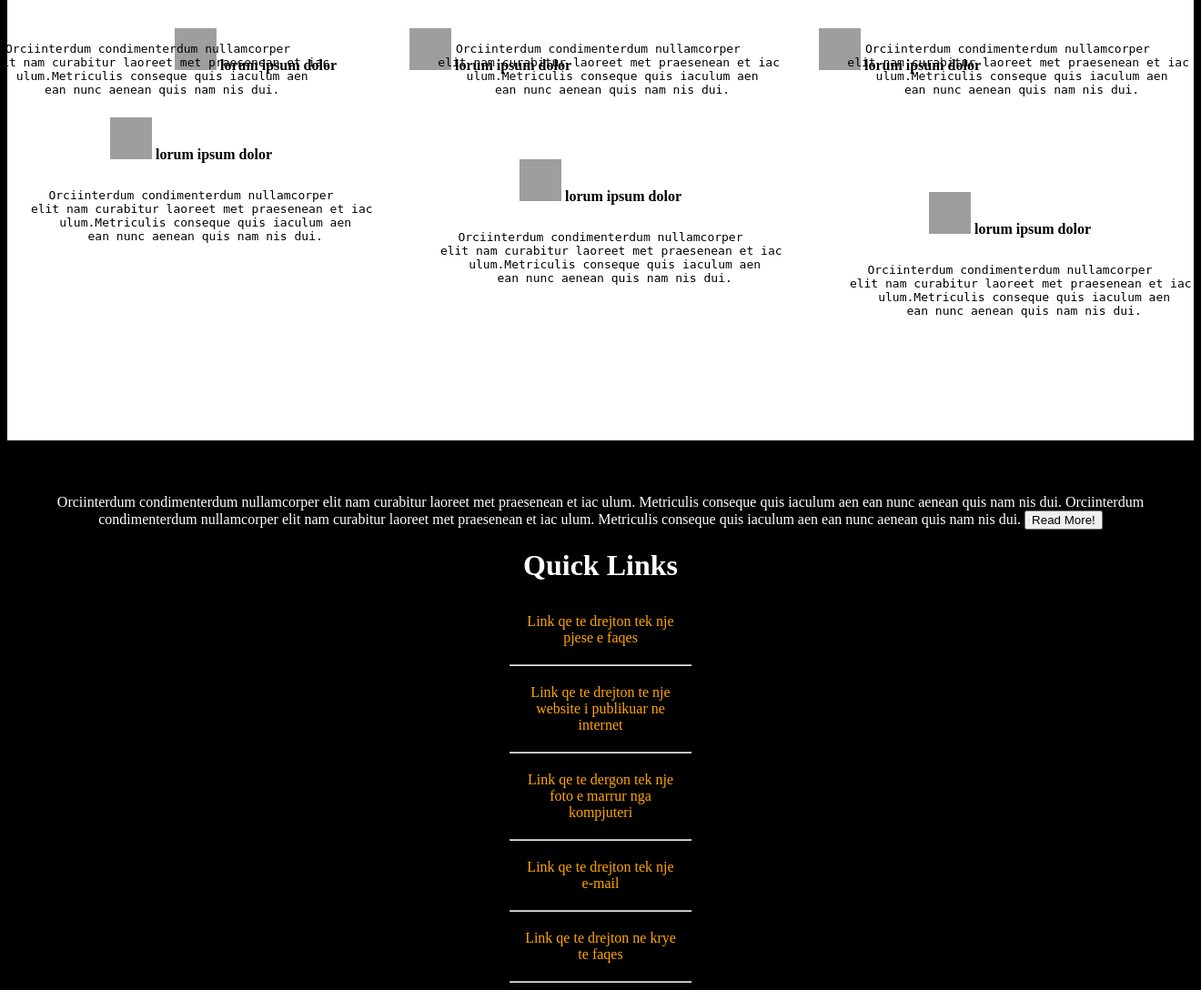
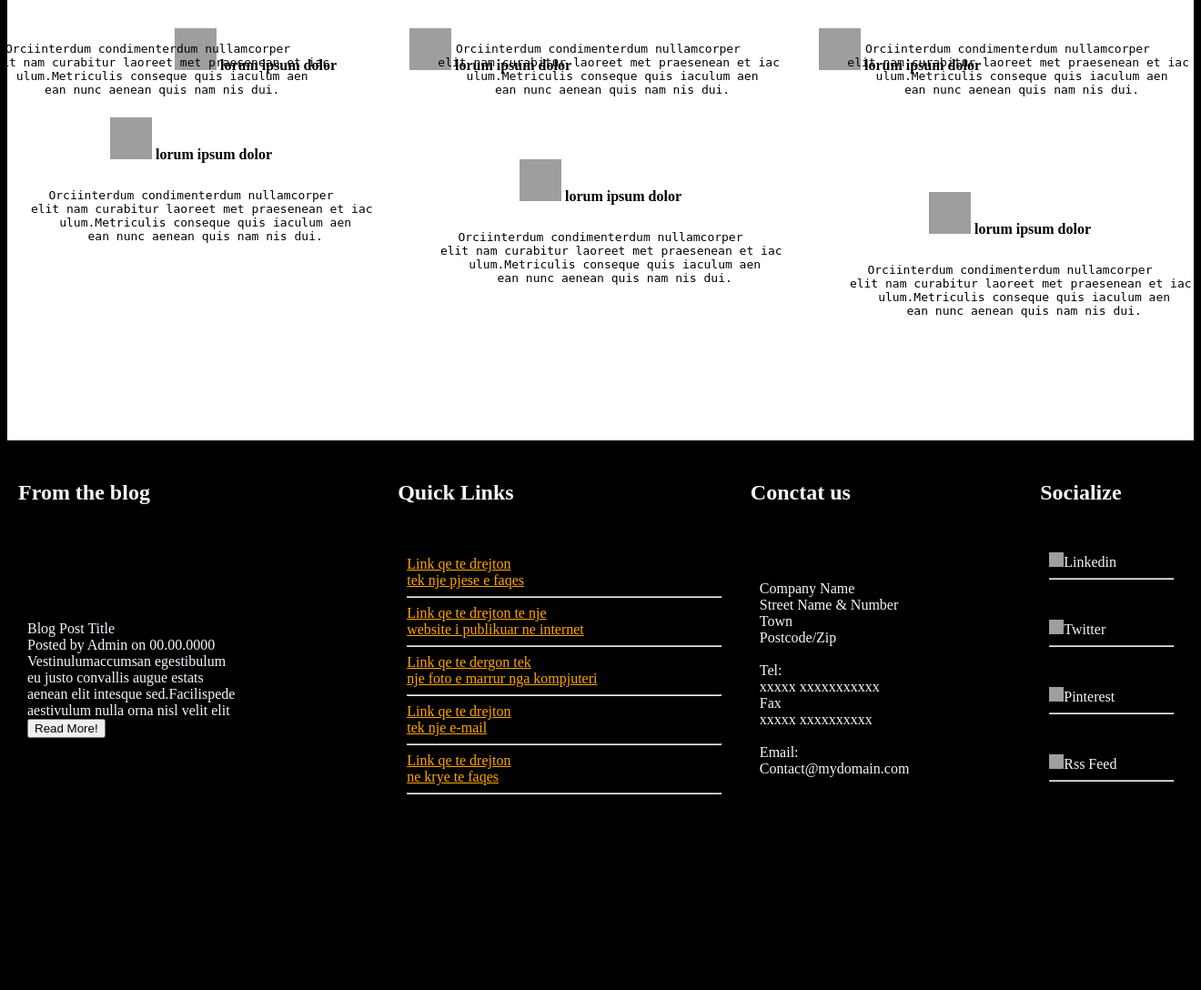
Before and after one commit to vehbirestelica/INT18_19_Gr18, a PHP site: page / in a window 1320 px wide. Shown: the part 769-1857 px from the top of the page at 91% size. After the commit the page ends 1642 px from the top, so only its background shows below. Run offline with PHP 8.4, Linux system fonts and the light colour scheme; grey boxes are pictures that could not be loaded.

Commit message:
Add files via upload

```diff
--- a/index.html
+++ b/index.html
@@ -18,7 +18,6 @@
     </head>
 
 <body style="background-color:black;">
-
     <link rel="stylesheet" href="style3.css">
     <hr>
         <div class="menu" >
@@ -110,29 +109,50 @@ Orciinterdum condimenterdum nullamcorper
 
     color: orange;
 }
-</style>
-
-        <h3>From the blog</h3>
-            <p style="color: white">Orciinterdum condimenterdum nullamcorper elit nam curabitur laoreet met praesenean et iac ulum.
-Metriculis conseque quis iaculum aen ean nunc aenean quis nam nis dui.
-Orciinterdum condimenterdum nullamcorper elit nam curabitur laoreet met praesenean et iac ulum.
-Metriculis conseque quis iaculum aen ean nunc aenean quis nam nis dui.
-                <button type="button" class="btn btn-danger">Read More!</button></p>
+        </style>
 
 
-<center>
-<h1>Quick Links</h1>
+<center> <div style="overflow-x:auto;">
+    <table style="color: aliceblue" cellpadding="20px">
 
-<div class="quick-links">
-    <a href="#Paragrafi" class="active">Link qe te drejton tek nje pjese e faqes</a><hr>
-    <a href="https://github.com/" class="active" target="_blank">Link qe te drejton te nje website i publikuar ne internet</a><hr>
-      <a href="C:\Users\pc\Desktop/foto3.jpg" class="active" target="_blank">Link qe te dergon tek nje foto e marrur nga kompjuteri</a><hr>
-    <a href="mailto:vehbi.res@gmail.com" class="active">Link qe te drejton tek nje e-mail</a><hr>
-      <a href="#Home" class="active">Link qe te drejton ne krye te faqes</a><hr>
+    <tr>
+        <th><h2>From the blog</h2></th>
+        <th><h2>Quick Links</h2></th>
+        <th><h2>Conctat us</h2></th>
+        <th><h2>Socialize</h2></th>
+
+        </tr>
+    <tr><td>Blog Post Title<br>
+        Posted by Admin on 00.00.0000<br>
+        Vestinulumaccumsan egestibulum<br>
+        eu justo convallis augue estats<br>
+        aenean elit intesque sed.Facilispede<br>
+        aestivulum nulla orna nisl velit elit<br>
+                <button type="button" class="btn btn-danger">Read More!</button></td>
+    <td id="linku"><a href="#Paragrafi" class="active">Link qe te drejton <br>tek nje pjese e faqes</a><br><hr>
+    <a href="https://github.com/" class="active" target="_blank">Link qe te drejton te nje <br>website i publikuar ne internet</a><br><hr>
+      <a href="C:\Users\pc\Desktop/foto3.jpg" class="active" target="_blank">Link qe te dergon tek <br>nje foto e marrur nga kompjuteri</a><br><hr>
+    <a href="mailto:vehbi.res@gmail.com" class="active">Link qe te drejton <br>tek nje e-mail</a><br><hr>
+        <a href="#Home" class="active">Link qe te drejton <br>ne krye te faqes</a> <br><hr> </td>
+        <td>Company Name<br>Street Name & Number<br>Town<br>Postcode/Zip<br><br>Tel:<br>xxxxx xxxxxxxxxxx<br>Fax<br>
+        xxxxx xxxxxxxxxx<br><br>Email:<br>Contact@mydomain.com
+        </td>
+        <td><img src="images/linkedin.png" width="16px" height="16px">Linkedin<hr><br><br>
+        <img src="images/twitter1.PNG" width="16px" height="16px">Twitter<hr><br><br>
+            <img src="images/pinterest1.png" width="16px" height="16px">Pinterest<hr><br><br>
+            <img src="images/rss1.png" width="16px" height="16px">Rss Feed<hr><br>
+        </td>
 
 
-</div>
-        </center>
+        </tr>
+
+
+
+    </table></div>
+
+
+
+
 
     </footer>
 </body>
--- a/styles.css
+++ b/styles.css
@@ -32,3 +32,13 @@ p11,p12{
     left: 450px;
     bottom: 120px;
 }
+table{
+    width: 100%;
+}
+th{
+    text-align: left;
+    padding: 10px;
+}
+a {
+   color:orange;
+}
```
